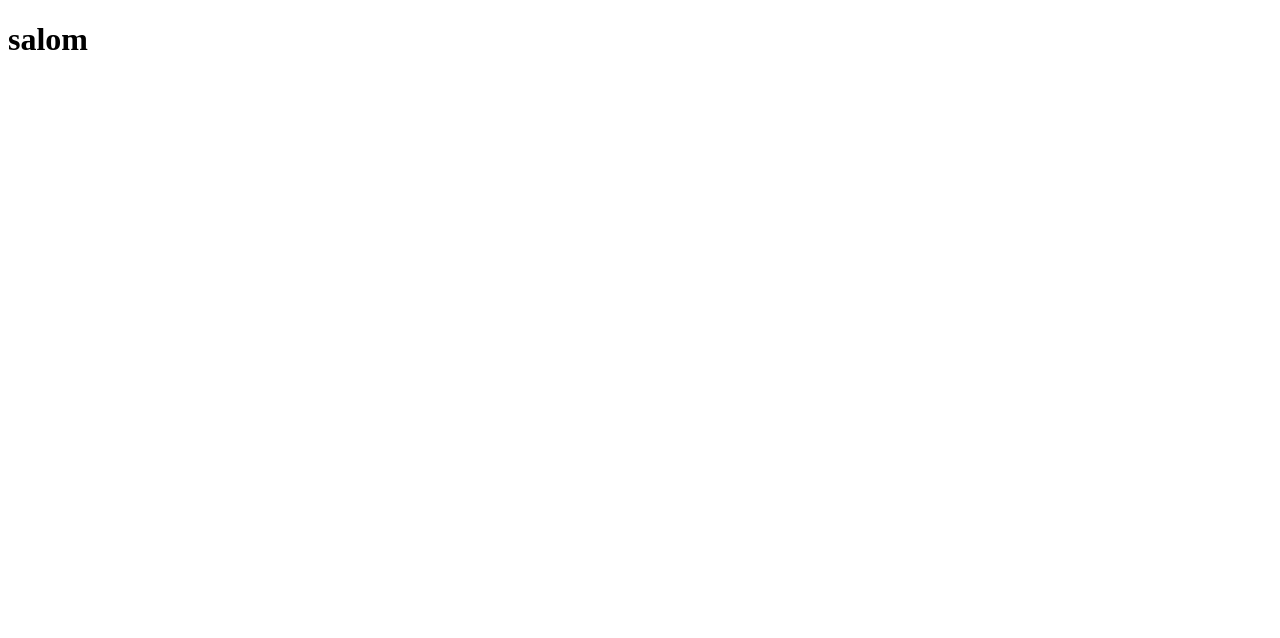
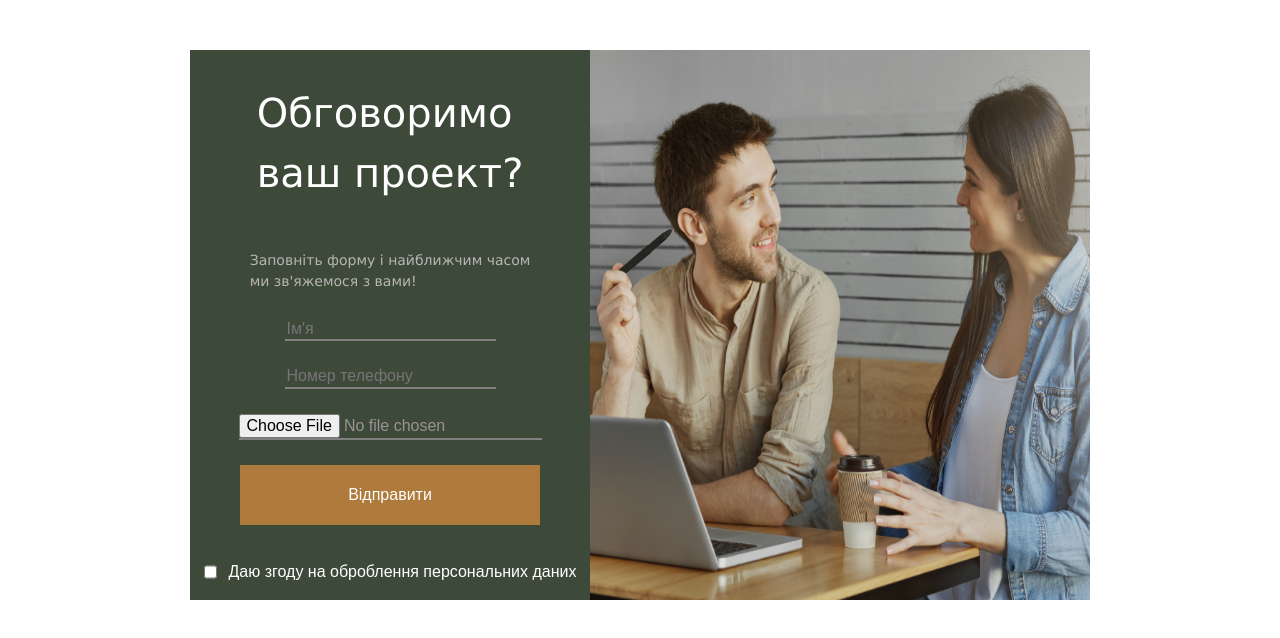
Before and after one commit to islam6777871/lesson_8, a plain HTML site: page index.html in a window 1280 px wide. Drawn offline with Linux system fonts and the light colour scheme.

Commit message:
feat:news

```diff
--- a/index.html
+++ b/index.html
@@ -4,9 +4,40 @@
     <meta charset="UTF-8">
     <meta http-equiv="X-UA-Compatible" content="IE=edge">
     <meta name="viewport" content="width=device-width, initial-scale=1.0">
-    <title>DOC</title>
+    <title>lesson_8</title>
+    <link rel="stylesheet" href="/css/mainmin.css">
 </head>
 <body>
-    <h1>salom</h1>
+  <main>
+<section>
+    <div class="main_container">
+    <div class="container">
+
+<h2 class="title">Обговоримо <br> ваш проект?</h2>
+<p class="para">Заповніть форму і найближчим часом <br> ми зв'яжемося з вами!</p>
+
+<form action="">
+    <div class="container_inputs">
+<input class="name" type="text" required placeholder="Ім'я">
+<input class="number" type="number" required placeholder="Номер телефону">
+<input class="file" type="file">
+<button class="btn" type="submit">Відправити</button>
+<div class="labels">
+<input type="checkbox">
+<label class="label" for="checkbox">Даю згоду на оброблення персональних даних</label></div>
+</div>
+</form>
+
+</div>
+
+
+
+<img class="img" src="Rectangle 6.png" alt="">
+</div>
+</section>
+
+  </main>
+
+  </div>
 </body>
 </html>
--- a/sass/_media.scss
+++ b/sass/_media.scss
@@ -0,0 +1,8 @@
+@media screen and (max-width:450px) {
+    .main_container{
+        display: flex;
+        flex-direction: column;
+        flex-wrap: wrap;
+        margin: 0px 10px;
+    }
+}
--- /dev/null
+++ b/sass/_section.scss
@@ -0,0 +1,105 @@
+.section_info{
+   display: flex;
+
+
+}
+
+
+.container{
+    box-sizing: border-box;
+    margin: 0 auto;
+    display: flex;
+    flex-direction: column;
+    width: 500px;
+    margin-top: 50px;
+    background-color:  #3D4A39;
+    align-items: center;
+    .container_inputs{
+        display: flex;
+        flex-direction: column;
+        justify-content: center;
+        align-items: center;
+        height: 290px;
+
+    }
+
+
+
+    .file{
+        border: none;
+        border-bottom: 2px solid grey;
+        margin-bottom: 25px;
+        background-color:  #3D4A39;
+        color: rgb(154, 147, 147);
+    }
+    .btn{
+        width: 300px;
+        height: 60px;
+        background-color:  #AE7B3C;
+        border: none;
+        cursor: pointer;
+        color: white;
+        transition: all 0.3s ease-in-out;
+    }
+    .btn:hover{
+        background-color: #603909;
+        transition: all 0.3s ease-in-out;
+    }
+    .label{
+        color: white;
+        display: flex;
+    }
+    .labels{
+        display: flex;
+        gap: 12px;
+        margin-top: 35px;
+        justify-content: center;
+    }
+    .title{
+        color: white;
+        font-family: Verdana, Geneva, Tahoma, sans-serif;
+        font-weight: 500;
+        font-size: 40px;
+    }
+
+
+
+}
+.name{
+    border: none;
+    border-bottom: 2px solid grey;
+    margin-bottom: 25px;
+    background-color:  #3D4A39;
+    color: white;
+}
+
+.para{
+    color: rgb(184, 180, 180);
+    font-family: Verdana, Geneva, Tahoma, sans-serif;
+    font-weight: 300;
+    font-size: 14px;
+
+}
+.number{
+    border: none;
+    border-bottom: 2px solid grey;
+    margin-bottom: 25px;
+    background-color:  #3D4A39;
+    color: white;
+}
+.img{
+    display: flex;
+    width: 500px;
+    height: 550px;
+    align-items: center;
+    justify-content: center;
+    margin-top: 50px;
+}
+.main_container{
+    display: flex;
+    flex-direction: row;
+    max-width: 1200px;
+    width: 900px;
+    justify-content: center;
+    margin: 0 auto;
+}
--- a/sass/main.scss
+++ b/sass/main.scss
@@ -4,3 +4,4 @@
 @use 'base';
 @use 'mixin';
 @use 'media';
+@use 'section';
```
Also changed, not shown: Rectangle 6.png (added), css/main.css (added), css/mainmin.css (added), 2 other files.
